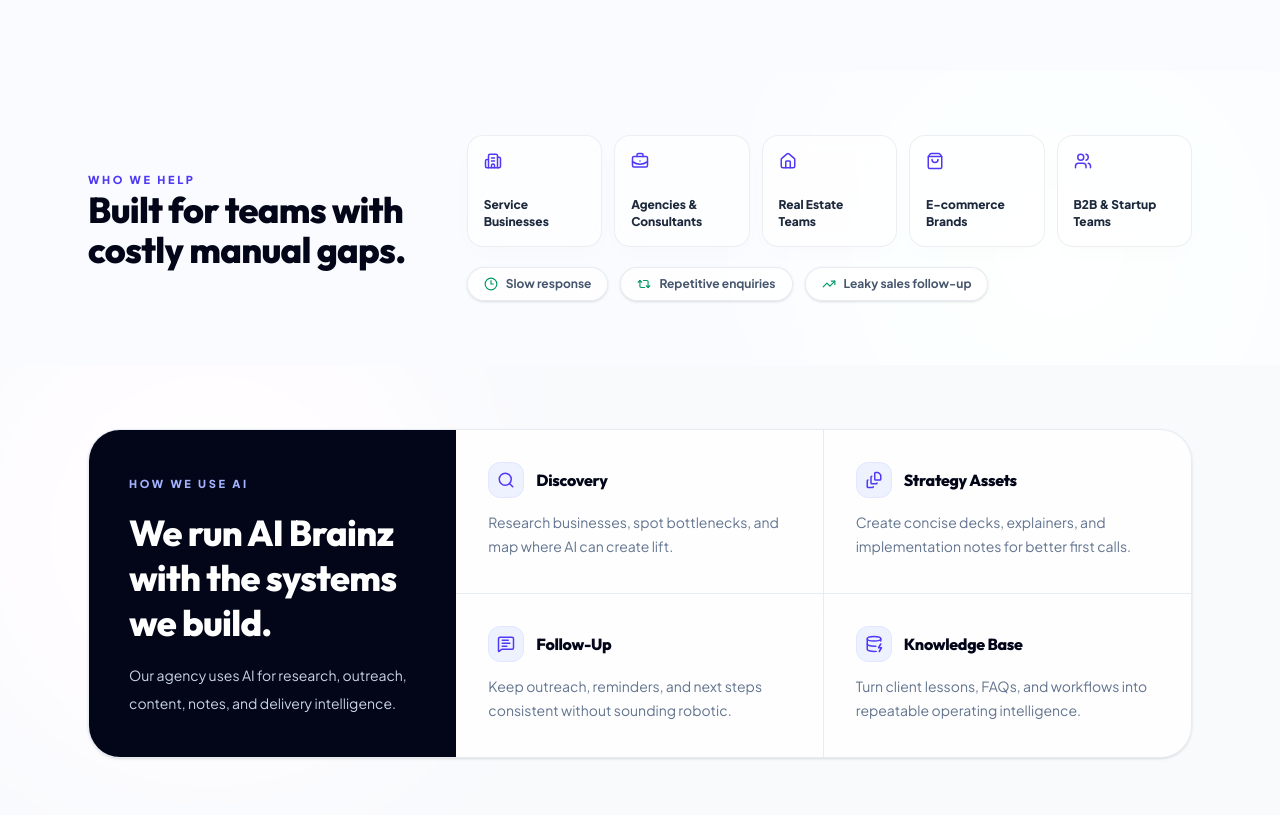
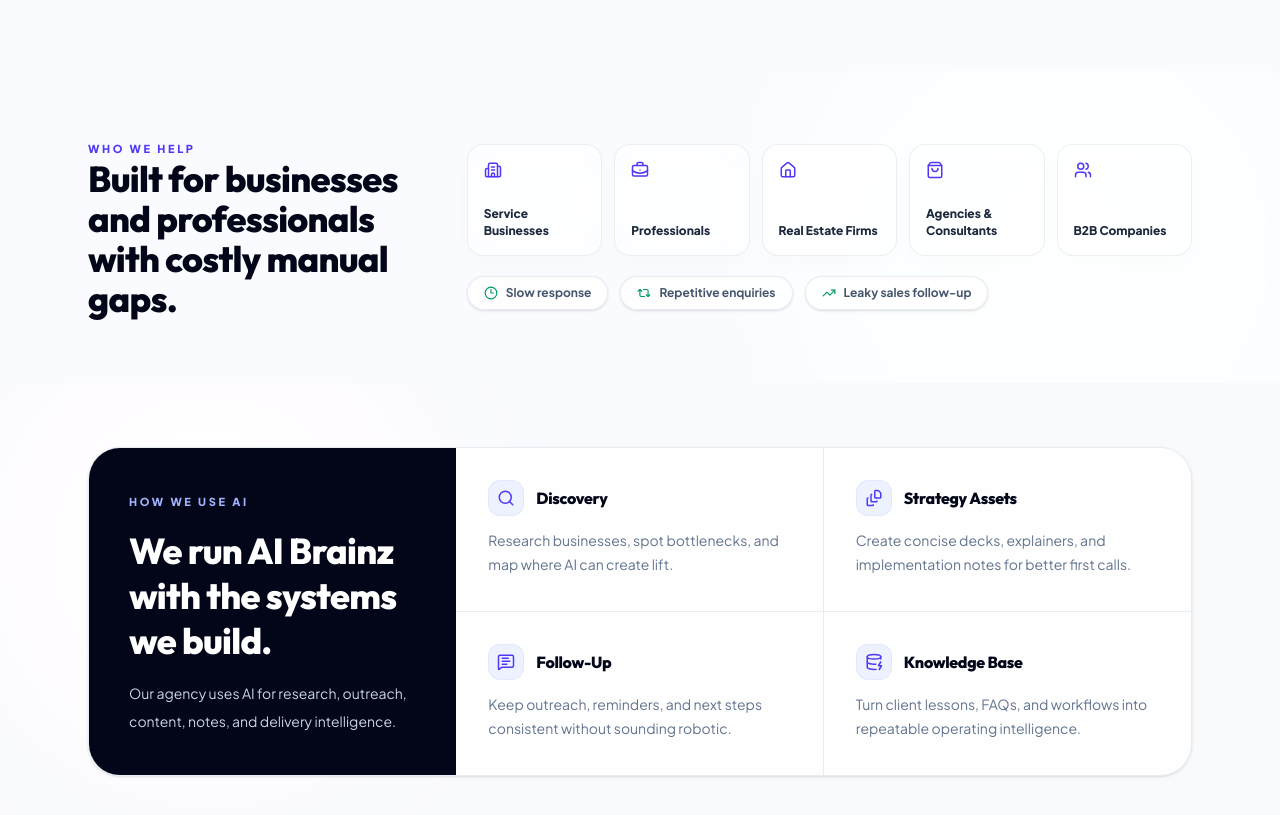
Before and after one commit to princegbabuwo/ai-brainz-website, a Next.js app: page / in a window 1280 px wide. Shown: the part 1160-1975 px from the top of the page. Built offline with nearby package versions, Linux system fonts and the light colour scheme.

Commit message:
Update Who We Help heading and audiences list to target businesses and professionals

```diff
--- a/src/components/WhoWeHelp.jsx
+++ b/src/components/WhoWeHelp.jsx
@@ -4,10 +4,10 @@
 
 const AUDIENCES = [
   { icon: Building2, label: 'Service Businesses' },
-  { icon: BriefcaseBusiness, label: 'Agencies & Consultants' },
-  { icon: Home, label: 'Real Estate Teams' },
-  { icon: ShoppingBag, label: 'E-commerce Brands' },
-  { icon: Users, label: 'B2B & Startup Teams' }
+  { icon: BriefcaseBusiness, label: 'Professionals' },
+  { icon: Home, label: 'Real Estate Firms' },
+  { icon: ShoppingBag, label: 'Agencies & Consultants' },
+  { icon: Users, label: 'B2B Companies' }
 ];
 
 const SIGNALS = [
@@ -28,7 +28,7 @@
               Who We Help
             </span>
             <h2 className="text-3xl sm:text-4xl font-extrabold text-slate-950 font-display">
-              Built for teams with costly manual gaps.
+              Built for businesses and professionals with costly manual gaps.
             </h2>
           </div>
 
```
